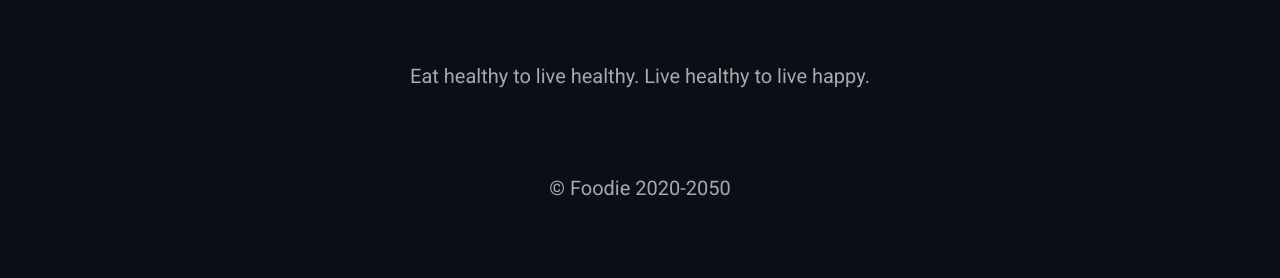
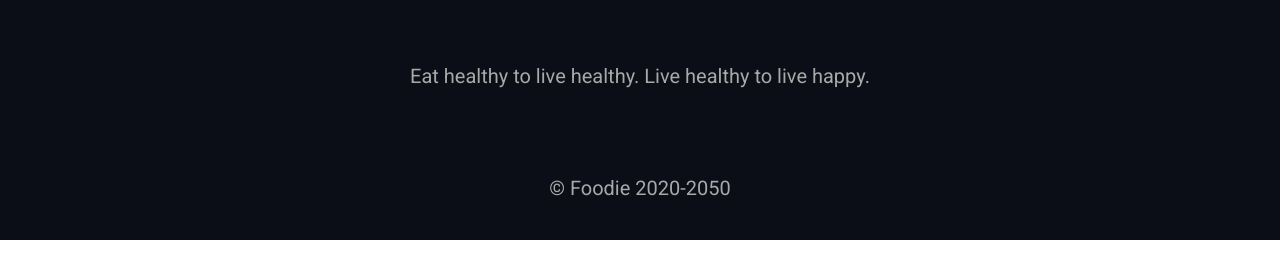
Before and after one commit to Fowjaelahamed/Foodies, a plain HTML site: page index.html in a window 1280 px wide. Shown: the part 2942-3220 px from the top of the page. After the commit the page ends 3182 px from the top, so only its background shows below. Drawn offline with Linux system fonts and the light colour scheme.

Commit message:
modify footer

```diff
--- a/style.css
+++ b/style.css
@@ -78,7 +78,7 @@ h2{
 }
 footer{
     padding-top: 20px;
-    padding-bottom: 100px;
+    padding-bottom: 20px;
     text-align: center;
     font-size: 20px;
     color: darkgray;
```
Also changed, not shown: index.html (+3 -1 lines).
